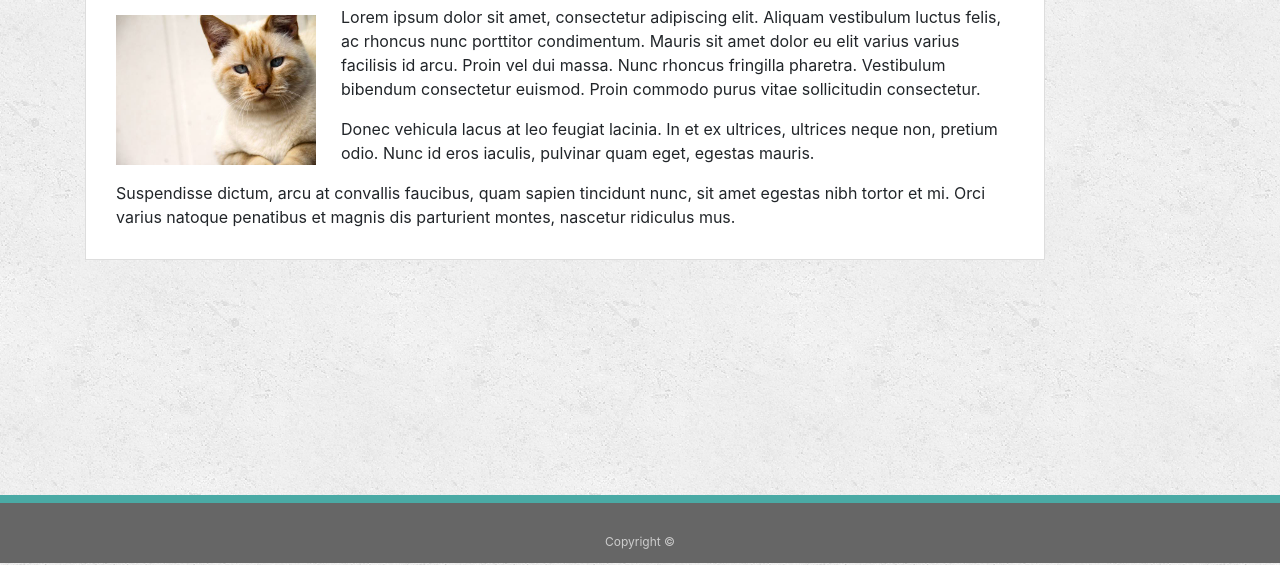
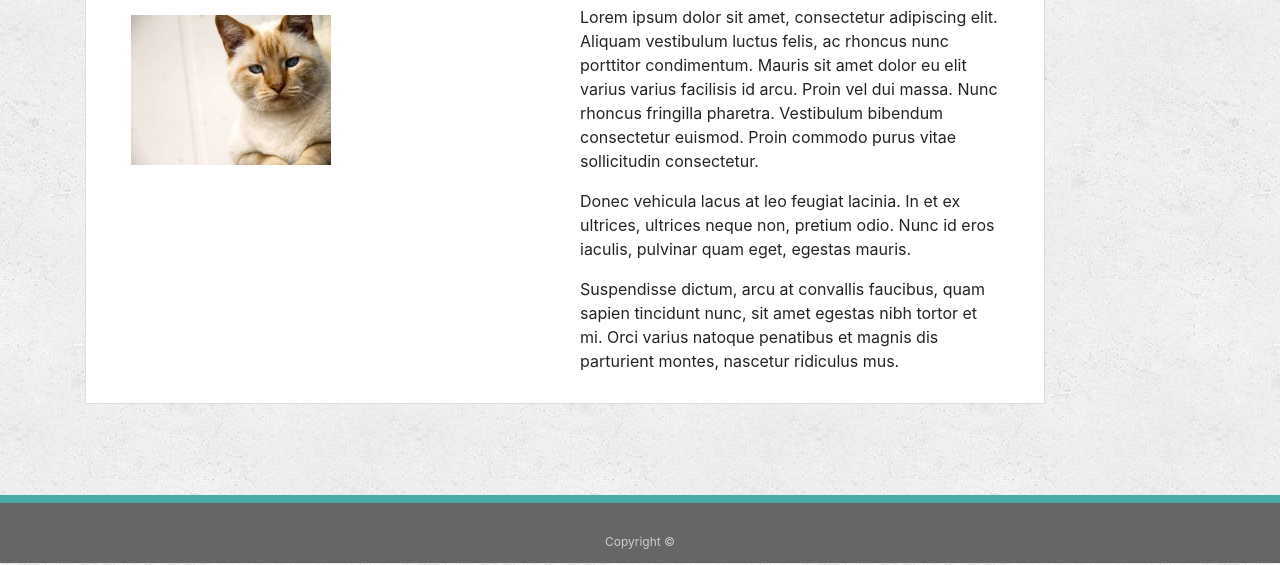
Before and after one commit to DiegoG19/Bootstrap-Portfolio, a plain HTML site: page index.html in a window 1280 px wide. Shown: the part 235-800 px from the top of the page. Drawn offline with nearby package versions, Linux system fonts and the light colour scheme.

Commit message:
did some changes

```diff
--- a/index.html
+++ b/index.html
@@ -13,7 +13,7 @@
   <header id="masthead">
     <div class="container">
       <a href="index.html" id="logo">Your Name</a>
-
+      <!-- Bootstrap navagation bar -->
       <ul class="mynav justify-content-end">
         <li class="nav-item">
           <a class="About" href="index.html">About</a>
@@ -31,15 +31,19 @@
   <div id="main-container" class="container">
     <section class="main-section">
       <h1>About Me</h1>
-
+      <!-- Putting them into columns in the container-->
+    <div class= "container">
+    <div class="row">
+    <div class="col-12 col-sm-6">
       <img src="assets/images/cat.jpg" class="auth-image" alt="Your Name">
-
+    </div>
+    <div class="col-12 col-sm-6">
       <p>Lorem ipsum dolor sit amet, consectetur adipiscing elit. Aliquam vestibulum luctus felis, ac rhoncus nunc porttitor condimentum. Mauris sit amet dolor eu elit varius varius facilisis id arcu. Proin vel dui massa. Nunc rhoncus fringilla pharetra. Vestibulum bibendum consectetur euismod. Proin commodo purus vitae sollicitudin consectetur.</p>
 
       <p>Donec vehicula lacus at leo feugiat lacinia. In et ex ultrices, ultrices neque non, pretium odio. Nunc id eros iaculis, pulvinar quam eget, egestas mauris.</p>
 
       <p>Suspendisse dictum, arcu at convallis faucibus, quam sapien tincidunt nunc, sit amet egestas nibh tortor et mi. Orci varius natoque penatibus et magnis dis parturient montes, nascetur ridiculus mus.</p>
-
+    </div>
     </section>
 
   </div>
```
